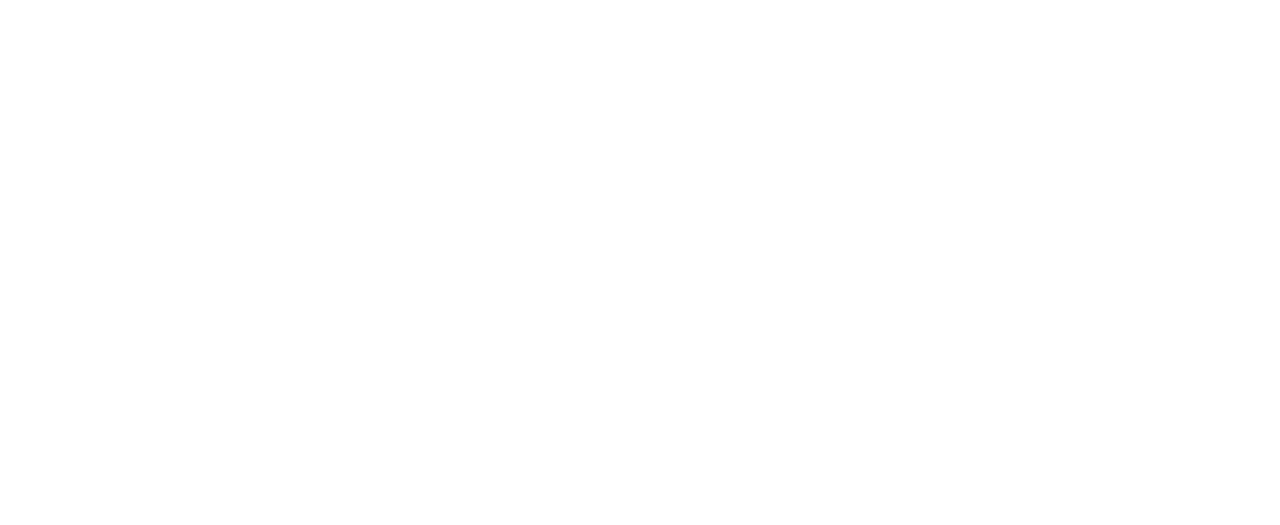
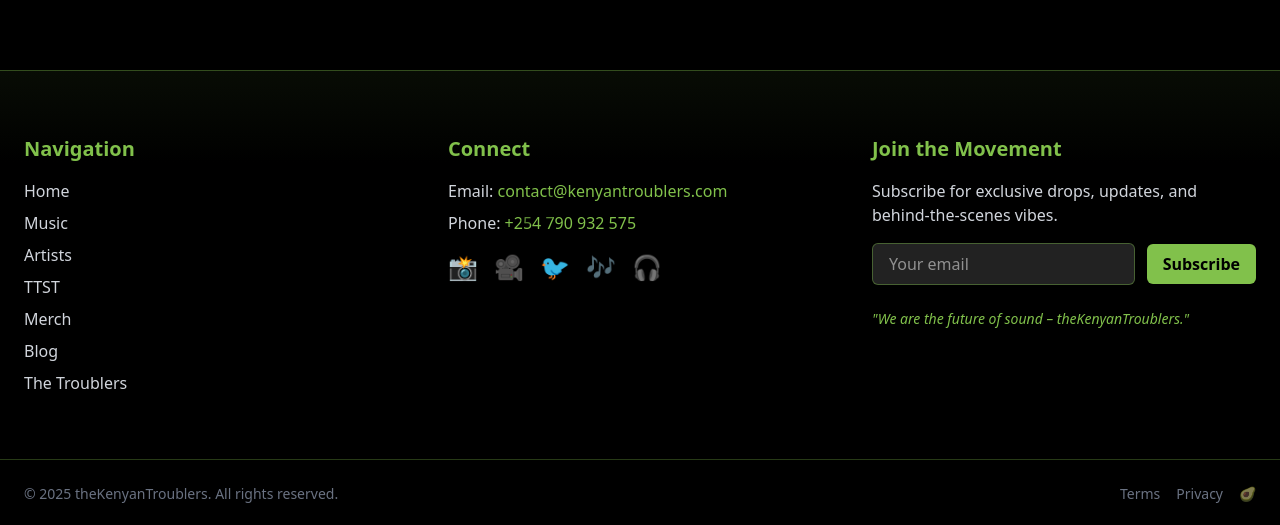
Before and after one commit to OsuwoJr/osvestudios, a SvelteKit app: page / in a window 1280 px wide. Shown: the part 2913-3438 px from the top of the page. Before the commit the page ends 2903 px from the top, so only its background shows below. Built offline with nearby package versions, Linux system fonts and the light colour scheme.

Commit message:
add Footer.svelte

```diff
--- /dev/null
+++ b/src/components/Footer.svelte
@@ -0,0 +1,71 @@
+<script lang="ts">
+	const year = new Date().getFullYear();
+</script>
+
+<footer class="bg-black text-white border-t border-[#81C14B]/40 mt-20">
+	<div class="max-w-7xl mx-auto px-6 py-16 grid grid-cols-1 md:grid-cols-3 gap-10">
+		<!-- Navigation Links -->
+		<div>
+			<h3 class="text-xl font-bold text-[#81C14B] mb-4">Navigation</h3>
+			<ul class="space-y-2 text-gray-300">
+				<li><a href="/" class="hover:text-[#81C14B] transition">Home</a></li>
+				<li><a href="/music" class="hover:text-[#81C14B] transition">Music</a></li>
+				<li><a href="/artists" class="hover:text-[#81C14B] transition">Artists</a></li>
+				<li><a href="/street-talent" class="hover:text-[#81C14B] transition">TTST</a></li>
+				<li><a href="/merch" class="hover:text-[#81C14B] transition">Merch</a></li>
+				<li><a href="/blog" class="hover:text-[#81C14B] transition">Blog</a></li>
+				<li><a href="/troublers" class="hover:text-[#81C14B] transition">The Troublers</a></li>
+			</ul>
+		</div>
+
+		<!-- Contact & Socials -->
+		<div>
+			<h3 class="text-xl font-bold text-[#81C14B] mb-4">Connect</h3>
+			<p class="text-gray-300 mb-2">Email: <a href="mailto:contact@kenyantroublers.com" class="text-[#81C14B]">contact@kenyantroublers.com</a></p>
+			<p class="text-gray-300 mb-4">Phone: <a href="tel:+254790932575" class="text-[#81C14B]">+254 790 932 575</a></p>
+			<div class="flex space-x-4 text-2xl mt-2">
+				<a href="#" class="hover:text-[#81C14B] transition">📸</a>
+				<a href="#" class="hover:text-[#81C14B] transition">🎥</a>
+				<a href="#" class="hover:text-[#81C14B] transition">🐦</a>
+				<a href="#" class="hover:text-[#81C14B] transition">🎶</a>
+				<a href="#" class="hover:text-[#81C14B] transition">🎧</a>
+			</div>
+		</div>
+
+		<!-- Newsletter & Tagline -->
+		<div>
+			<h3 class="text-xl font-bold text-[#81C14B] mb-4">Join the Movement</h3>
+			<p class="text-gray-300 mb-4">Subscribe for exclusive drops, updates, and behind-the-scenes vibes.</p>
+			<form class="flex flex-col sm:flex-row gap-3 items-center">
+				<input type="email" placeholder="Your email" class="w-full px-4 py-2 rounded-md bg-[#222] text-white border border-[#81C14B]/40 focus:outline-none focus:ring-2 focus:ring-[#81C14B]" />
+				<button type="submit" class="px-4 py-2 bg-[#81C14B] hover:bg-[#6A9A52] text-black font-bold rounded-md transition">Subscribe</button>
+			</form>
+			<p class="text-sm text-[#81C14B] mt-6 font-light italic">"We are the future of sound – theKenyanTroublers."</p>
+		</div>
+	</div>
+
+	<!-- Bottom Strip -->
+	<div class="border-t border-[#81C14B]/30 px-6 py-6 flex flex-col sm:flex-row items-center justify-between text-sm text-gray-500">
+		<p>&copy; {year} theKenyanTroublers. All rights reserved.</p>
+		<div class="flex gap-4 mt-4 sm:mt-0">
+			<a href="/terms" class="hover:text-[#81C14B] transition">Terms</a>
+			<a href="/privacy" class="hover:text-[#81C14B] transition">Privacy</a>
+			<button on:click={() => alert('🥑 Hidden Beat Unlocked!')} class="hover:text-[#81C14B] transition animate-pulse">🥑</button>
+		</div>
+	</div>
+
+	<!-- Scroll to Top -->
+	<button
+		on:click={() => window.scrollTo({ top: 0, behavior: 'smooth' })}
+		class="fixed bottom-6 right-6 bg-[#81C14B] hover:bg-[#6A9A52] text-black text-xl p-3 rounded-full shadow-lg z-[100] transition hover:rotate-12"
+		aria-label="Scroll to top"
+	>
+		⬆️
+	</button>
+</footer>
+
+<style>
+	footer {
+		background: linear-gradient(to top, #000000 80%, #81C14B10);
+	}
+</style>
--- a/src/routes/+layout.svelte
+++ b/src/routes/+layout.svelte
@@ -2,39 +2,28 @@
     import '../app.css';
     import "@fortawesome/fontawesome-free/css/all.min.css";
     import Header from "../components/Header.svelte";
+    import Footer from "../components/Footer.svelte";
     import BackgroundSVGs from "../components/BackgroundSVGs.svelte";
     import { readable, type Readable } from "svelte/store";
 
     let { children } = $props();
 
-    // Font Awesome music icons
     let icons = [
-        "fa-solid fa-microphone-alt",
-        "fa-solid fa-music",
-        "fa-solid fa-guitar",
-        "fa-solid fa-drum",
-        "fa-solid fa-headphones",
-        "fa-solid fa-compact-disc",
-        "fa-solid fa-play",
-        "fa-solid fa-record-vinyl",
-        "fa-solid fa-wave-square",
-        "fa-solid fa-volume-up",
-        "fa-solid fa-treble-clef",
-        "fa-solid fa-violin",
-        "fa-solid fa-trumpet"
+        "fa-solid fa-microphone-alt", "fa-solid fa-music", "fa-solid fa-guitar", "fa-solid fa-drum",
+        "fa-solid fa-headphones", "fa-solid fa-compact-disc", "fa-solid fa-play", "fa-solid fa-record-vinyl",
+        "fa-solid fa-wave-square", "fa-solid fa-volume-up", "fa-solid fa-treble-clef", "fa-solid fa-violin", "fa-solid fa-trumpet"
     ];
 
-    // SVG Rhythm Notes & Accents (SVG Paths)
     let rhythmSVGs = [
-        '<ellipse cx="20" cy="40" rx="12" ry="8" stroke="white" stroke-width="3" fill="white"/>', // Whole note
-        '<ellipse cx="20" cy="40" rx="12" ry="8" stroke="white" stroke-width="3" fill="white"/><line x1="30" y1="10" x2="30" y2="40" stroke="white" stroke-width="3"/>', // Half note
-        '<ellipse cx="20" cy="40" rx="12" ry="8" stroke="white" stroke-width="3" fill="white"/><line x1="30" y1="10" x2="30" y2="40" stroke="white" stroke-width="3"/>', // Quarter note
-        '<ellipse cx="20" cy="40" rx="12" ry="8" stroke="white" stroke-width="3" fill="white"/><line x1="30" y1="10" x2="30" y2="40" stroke="white" stroke-width="3"/><path d="M30 10 C40 5, 50 15, 30 20" stroke="white" stroke-width="3" fill="none"/>', // Eighth note
-        '<polygon points="10,30 50,10 50,50" fill="white"/>', // Standard Accent
-        '<polygon points="30,10 10,40 50,40" fill="white"/>', // Marcato
-        '<circle cx="30" cy="30" r="5" fill="white"/>', // Staccato
-        '<line x1="10" y1="30" x2="50" y2="30" stroke="white" stroke-width="5"/>', // Tenuto
-        '<text x="10" y="40" font-size="30" font-family="Arial" fill="white">sfz</text>' // Sforzando
+        '<ellipse cx="20" cy="40" rx="12" ry="8" stroke="white" stroke-width="3" fill="white"/>',
+        '<ellipse cx="20" cy="40" rx="12" ry="8" stroke="white" stroke-width="3" fill="white"/><line x1="30" y1="10" x2="30" y2="40" stroke="white" stroke-width="3"/>',
+        '<ellipse cx="20" cy="40" rx="12" ry="8" stroke="white" stroke-width="3" fill="white"/><line x1="30" y1="10" x2="30" y2="40" stroke="white" stroke-width="3"/>',
+        '<ellipse cx="20" cy="40" rx="12" ry="8" stroke="white" stroke-width="3" fill="white"/><line x1="30" y1="10" x2="30" y2="40" stroke="white" stroke-width="3"/><path d="M30 10 C40 5, 50 15, 30 20" stroke="white" stroke-width="3" fill="none"/>',
+        '<polygon points="10,30 50,10 50,50" fill="white"/>',
+        '<polygon points="30,10 10,40 50,40" fill="white"/>',
+        '<circle cx="30" cy="30" r="5" fill="white"/>',
+        '<line x1="10" y1="30" x2="50" y2="30" stroke="white" stroke-width="5"/>',
+        '<text x="10" y="40" font-size="30" font-family="Arial" fill="white">sfz</text>'
     ];
 
     type Particle = {
@@ -52,46 +41,32 @@
         Array.from({ length: 40 }, (_, i) => ({
             icon: i % 2 === 0 ? icons[Math.floor(Math.random() * icons.length)] : undefined,
             svg: i % 2 !== 0 ? rhythmSVGs[Math.floor(Math.random() * rhythmSVGs.length)] : undefined,
-        x: Math.random() * 100, // X position (vw) - scattered
-        y: Math.random() * 100, // Y position (vh) - scattered
-        size: Math.random() * 35 + 15, // More variation in size (15px - 50px)
-        delay: Math.random() * 3, // Animation delay (faster effect)
-        duration: Math.random() * 4 + 3, // Faster floating
-        rotationSpeed: Math.random() * 6 + 1 // Randomized rotation
+            x: Math.random() * 100,
+            y: Math.random() * 100,
+            size: Math.random() * 35 + 15,
+            delay: Math.random() * 3,
+            duration: Math.random() * 4 + 3,
+            rotationSpeed: Math.random() * 6 + 1
         }))
     );
-
 </script>
 
-<main class="bg-[#000000]  flex flex-col item-center min-h-screen text-white relative z-[1]" data-sveltekit-preload-data="hover">
-    <!-- Background SVGs -->
+<main class="bg-[#000000] flex flex-col item-center min-h-screen text-white relative z-[1]" data-sveltekit-preload-data="hover">
     <BackgroundSVGs />
-
-    <!-- Header (Floating Background Does NOT Apply Here) -->
     <Header y={0} />
 
-    <!-- Floating Icons & SVGs -->
+    <!-- Floating Particles -->
     <div class="floating-icons">
         {#each $particles as particle (particle as Particle)}
             {#if particle.icon}
                 <i class="{particle.icon} floating"
-                    style="
-                        left: {particle.x}vw;
-                        top: {particle.y}vh;
-                        font-size: {particle.size}px;
-                        animation-duration: {particle.duration}s;
-                        animation-delay: {particle.delay}s;
-                        --rotation-speed: {particle.rotationSpeed}s;">
-                </i>
+                   style="left: {particle.x}vw; top: {particle.y}vh; font-size: {particle.size}px;
+                          animation-duration: {particle.duration}s; animation-delay: {particle.delay}s;
+                          --rotation-speed: {particle.rotationSpeed}s;"></i>
             {:else if particle.svg}
                 <svg class="floating-svg"
-                    style="
-                        left: {particle.x}vw;
-                        top: {particle.y}vh;
-                        width: {particle.size}px;
-                        height: {particle.size}px;
-                        animation-duration: {particle.duration}s;
-                        animation-delay: {particle.delay}s;
+                     style="left: {particle.x}vw; top: {particle.y}vh; width: {particle.size}px; height: {particle.size}px;
+                            animation-duration: {particle.duration}s; animation-delay: {particle.delay}s;
                             --rotation-speed: {particle.rotationSpeed}s;"
                      viewBox="0 0 60 60" xmlns="http://www.w3.org/2000/svg">
                     {@html particle.svg}
@@ -100,32 +75,32 @@
         {/each}
     </div>
 
-    <!-- Page Content (Children Pages Render Here) -->
+    <!-- Page Content -->
     <div class="relative flex flex-col item-center justify-center max-w-[1400px] mx-auto px-4 w-full text-xs sm:text-sm md:text-base lg:text-lg xl:text-xl 2xl:text-2xl min-h-screen">
         {@render children()}
     </div>
+
+    <!-- Footer Here -->
+    <Footer />
 </main>
 
 <style>
-/* Floating Icons & SVGs */
 .floating-icons {
     position: absolute;
     width: 100%;
     height: 100%;
-    z-index: -1; /* Ensures it stays in the background */
+    z-index: -1;
     overflow: hidden;
 }
 
-/* Floating Animation */
 .floating, .floating-svg {
     position: absolute;
-    color: rgba(129, 193, 75, 0.7); /* Green glow */
+    color: rgba(129, 193, 75, 0.7);
     text-shadow: 0 0 15px rgba(129, 193, 75, 0.8);
     opacity: 0.6;
     animation: float 8s infinite ease-in-out alternate, rotate var(--rotation-speed) infinite linear;
 }
 
-/* Floating Effect */
 @keyframes float {
     0% { transform: translateY(0px) scale(1); opacity: 0.6; }
     50% { transform: translateY(-25px) scale(1.05); opacity: 1; }
```
Lines whose indentation alone changed are shown as unchanged.
